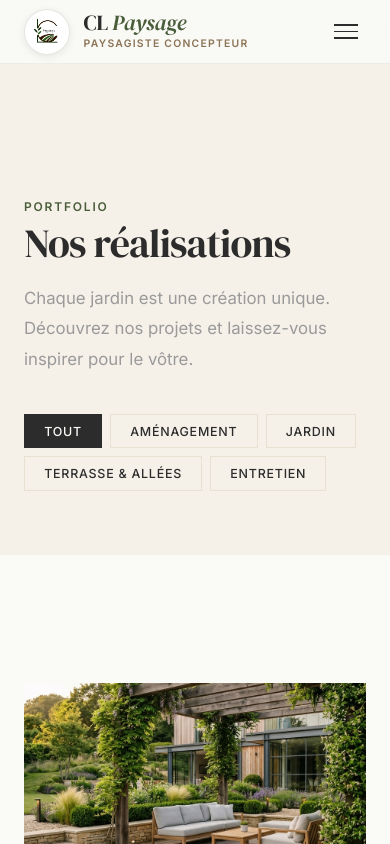
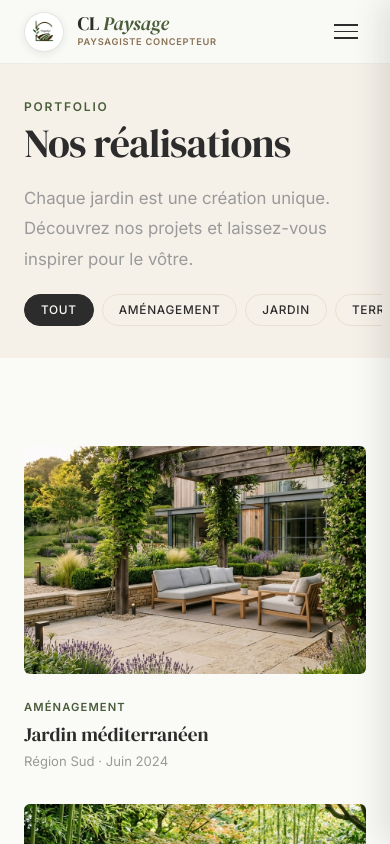
Before and after one commit to adriencre/cl-paysage, a React (Vite) app: page /realisations in a window 390 px wide. Shown: the top 844 px of the page. Built offline with nearby package versions, Linux system fonts and the light colour scheme; no server answers.

Commit message:
style: comprehensive mobile and tablet responsive polish across all pages

```diff
--- a/src/admin/ProjectForm.css
+++ b/src/admin/ProjectForm.css
@@ -322,7 +322,36 @@
     grid-template-columns: 1fr;
   }
 
+  .form-field input,
+  .form-field textarea,
+  .form-field select,
+  .social-field input {
+    font-size: 16px; /* Prevents auto zoom on mobile */
+  }
+
   .photo-grid {
     grid-template-columns: repeat(auto-fill, minmax(100px, 1fr));
+    gap: 0.5rem;
+  }
+
+  .photo-dropzone {
+    padding: 1.5rem 1rem;
+  }
+
+  .form-actions {
+    flex-direction: column;
+  }
+
+  .form-actions .admin-btn {
+    width: 100%;
+    justify-content: center;
+    padding: 0.85rem;
+  }
+
+  .form-toast {
+    left: 1rem;
+    right: 1rem;
+    bottom: 1rem;
+    text-align: center;
   }
 }
--- a/src/components/Footer.css
+++ b/src/components/Footer.css
@@ -87,14 +87,23 @@
 }
 
 @media (max-width: 768px) {
+  .footer {
+    padding: 3rem 0 2rem;
+  }
+
   .footer-inner {
     grid-template-columns: 1fr;
-    gap: var(--s-lg);
+    gap: 2rem;
+    margin-bottom: 2rem;
+  }
+
+  .footer-brand p {
+    max-width: 100%;
   }
 
   .footer-bottom {
     flex-direction: column;
-    gap: var(--s-xs);
+    gap: 0.5rem;
     text-align: center;
   }
 }
--- a/src/components/Navbar.css
+++ b/src/components/Navbar.css
@@ -183,7 +183,7 @@
   transform: rotate(-45deg) translate(4px, -5px);
 }
 
-@media (max-width: 768px) {
+@media (max-width: 900px) {
   .navbar-toggle {
     display: flex;
   }
@@ -194,13 +194,17 @@
     right: 0;
     width: 100%;
     height: 100dvh;
-    background: var(--c-white);
+    background: rgba(250, 250, 247, 0.98);
+    backdrop-filter: blur(20px);
+    -webkit-backdrop-filter: blur(20px);
     flex-direction: column;
     justify-content: center;
     align-items: center;
-    gap: var(--s-lg);
+    gap: 1.75rem;
+    padding: 2rem;
     transform: translateX(100%);
-    transition: transform var(--t-normal);
+    transition: transform 0.4s cubic-bezier(0.16, 1, 0.3, 1);
+    box-shadow: -10px 0 30px rgba(0, 0, 0, 0.1);
   }
 
   .navbar-links.open {
@@ -208,6 +212,34 @@
   }
 
   .navbar-link {
-    font-size: 1.1rem;
+    font-size: 1.25rem;
+    font-weight: 500;
+    letter-spacing: 0.08em;
+  }
+
+  .navbar-btn-devis {
+    margin-left: 0;
+    margin-top: 1rem;
+    width: 100%;
+    max-width: 260px;
+    justify-content: center;
+    padding: 0.85rem 1.5rem;
+    font-size: 0.92rem;
   }
 }
+
+@media (max-width: 480px) {
+  .navbar-brand-name {
+    font-size: 1.2rem;
+  }
+
+  .navbar-brand-sub {
+    font-size: 0.58rem;
+    letter-spacing: 0.08em;
+  }
+
+  .navbar-logo-img {
+    width: 40px;
+    height: 40px;
+  }
+}
--- a/src/pages/Contact.css
+++ b/src/pages/Contact.css
@@ -140,14 +140,38 @@
 @media (max-width: 768px) {
   .contact-layout {
     grid-template-columns: 1fr;
-    gap: var(--s-xl);
+    gap: 2.5rem;
+    margin-top: 1.5rem;
   }
 
   .form-row {
     grid-template-columns: 1fr;
+    gap: 1rem;
   }
 
   .contact-info {
     order: -1;
   }
+
+  .contact-info-intro {
+    margin-bottom: 1.5rem;
+  }
+
+  .form-group input,
+  .form-group textarea,
+  .form-group select {
+    font-size: 16px; /* Prevents iOS auto-zoom */
+    border-radius: 4px;
+  }
+
+  .form-submit {
+    width: 100%;
+    align-self: stretch;
+  }
+
+  .form-submit .btn {
+    width: 100%;
+    justify-content: center;
+    padding: 0.95rem;
+  }
 }
--- a/src/pages/ProjectDetail.css
+++ b/src/pages/ProjectDetail.css
@@ -181,18 +181,46 @@
 }
 
 @media (max-width: 768px) {
+  .detail-hero-img {
+    max-height: 45vh;
+    min-height: 240px;
+  }
+
+  .detail-content {
+    padding: 1.75rem 0 3rem;
+  }
+
+  .detail-header {
+    margin-bottom: 1.5rem;
+  }
+
+  .detail-header h1 {
+    font-size: 2rem;
+  }
+
   .detail-gallery-grid {
-    grid-template-columns: 1fr 1fr;
+    grid-template-columns: 1fr;
+    gap: 0.75rem;
+  }
+
+  .detail-gallery-item {
+    border-radius: 6px;
   }
 
   .detail-social {
     flex-wrap: wrap;
+    gap: 0.5rem;
+  }
+
+  .detail-social-link {
+    border-radius: 999px;
   }
 
   .detail-nav {
     flex-direction: column;
-    gap: var(--s-md);
+    gap: 1.25rem;
     align-items: stretch;
+    padding-top: 1.5rem;
   }
 
   .detail-nav-link.next {
--- a/src/pages/Realisations.css
+++ b/src/pages/Realisations.css
@@ -112,7 +112,44 @@
 }
 
 @media (max-width: 768px) {
+  .page-header {
+    padding-top: calc(var(--nav-height) + 1.75rem);
+    padding-bottom: 1.5rem;
+  }
+
+  .filter-bar {
+    display: flex;
+    flex-wrap: nowrap;
+    overflow-x: auto;
+    -webkit-overflow-scrolling: touch;
+    padding-bottom: 0.5rem;
+    margin-top: 1.25rem;
+    scrollbar-width: none;
+    margin-left: -1rem;
+    margin-right: -1rem;
+    padding-left: 1rem;
+    padding-right: 1rem;
+  }
+
+  .filter-bar::-webkit-scrollbar {
+    display: none;
+  }
+
+  .filter-btn {
+    white-space: nowrap;
+    flex-shrink: 0;
+    padding: 0.5rem 1rem;
+    font-size: 0.74rem;
+    border-radius: 999px;
+  }
+
   .projects-grid {
     grid-template-columns: 1fr;
+    gap: 2rem;
+    margin-top: 1.5rem;
+  }
+
+  .project-card-img {
+    border-radius: 6px;
   }
 }
--- a/src/pages/Services.css
+++ b/src/pages/Services.css
@@ -92,11 +92,19 @@
 @media (max-width: 768px) {
   .services-grid {
     grid-template-columns: 1fr;
+    gap: 1.25rem;
+    margin-top: 1.5rem;
+  }
+
+  .service-card {
+    padding: 1.5rem;
+    border-radius: 6px;
   }
 
   .process-timeline {
     grid-template-columns: 1fr 1fr;
-    gap: var(--s-lg);
+    gap: 1.5rem;
+    margin-top: 1.75rem;
   }
 
   .process-timeline::before {
@@ -107,5 +115,6 @@
 @media (max-width: 480px) {
   .process-timeline {
     grid-template-columns: 1fr;
+    gap: 1.75rem;
   }
 }
```
